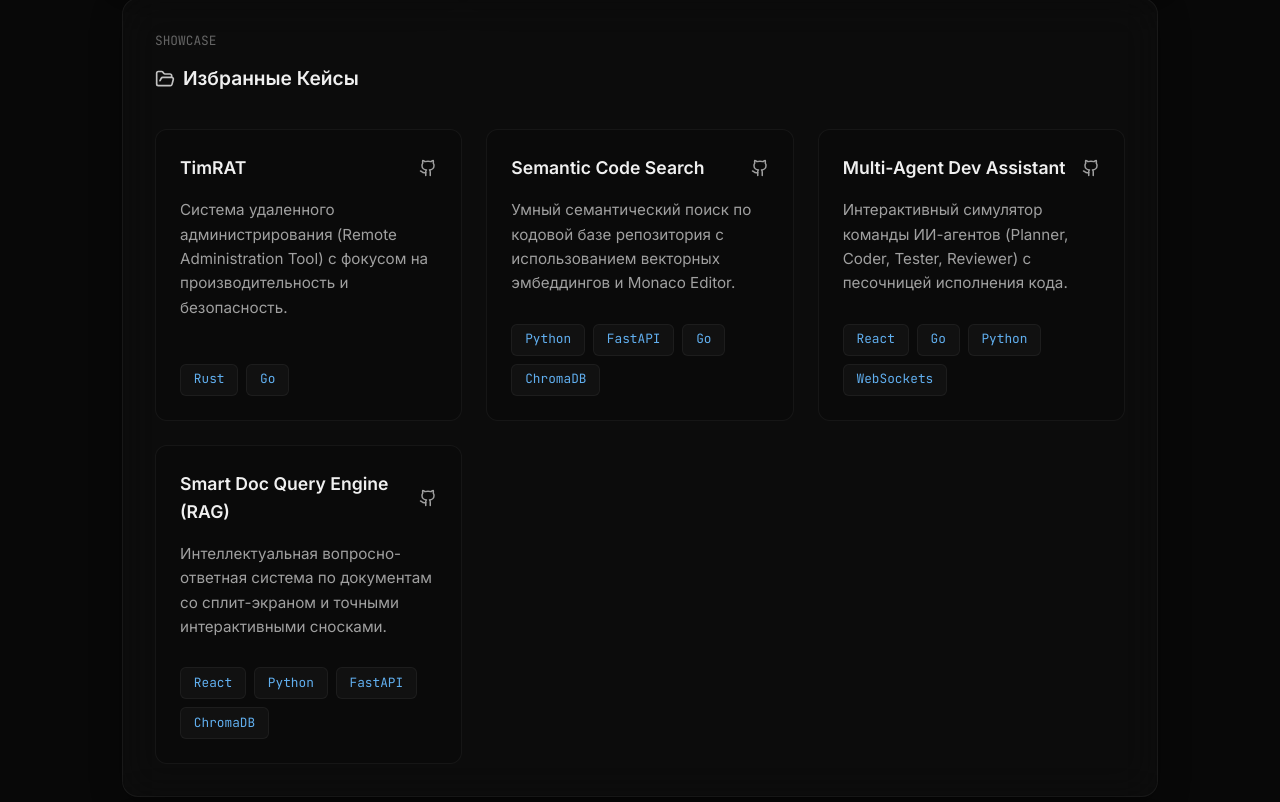
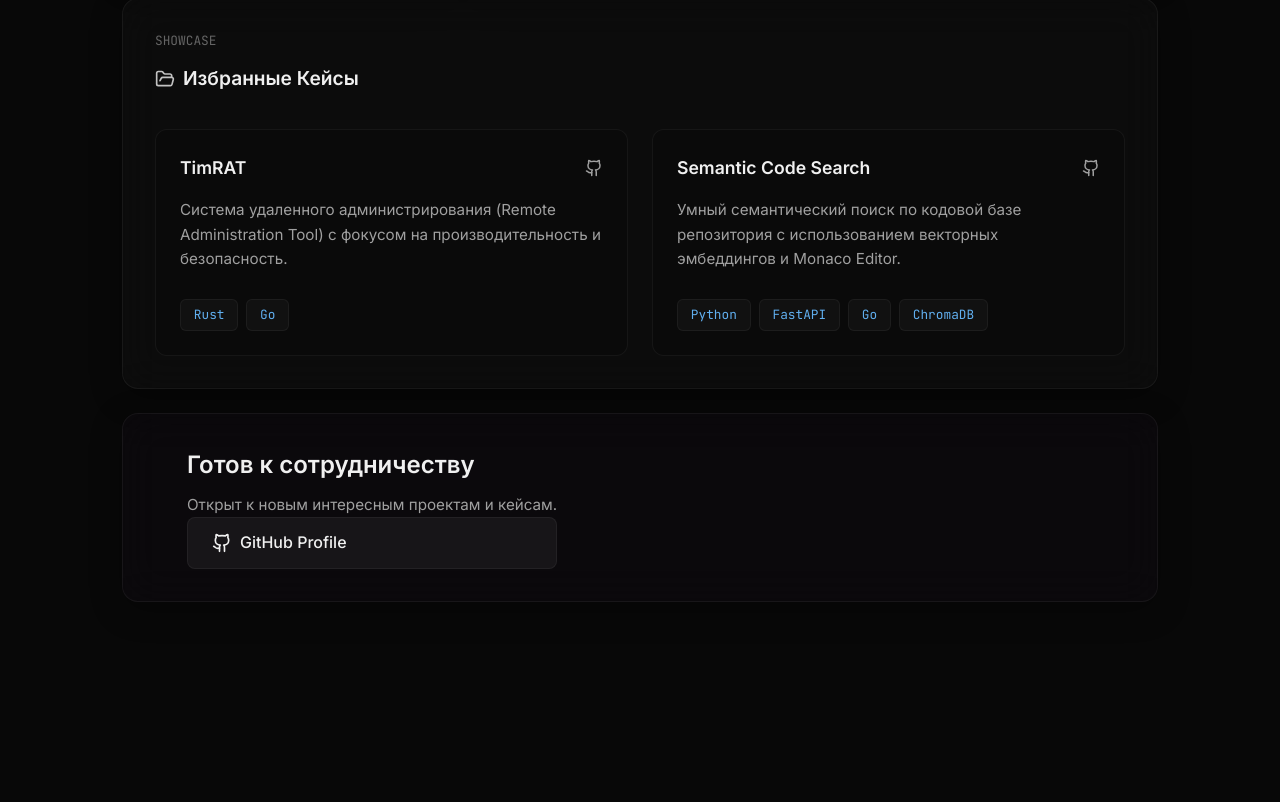
Before and after one commit to tessych/tessych.github.io, a React (Vite) app: page / in a window 1280 px wide. Shown: the part 1218-2020 px from the top of the page. After the commit the page ends 1884 px from the top, so only its background shows below. Built offline with nearby package versions, Linux system fonts and the light colour scheme.

Commit message:
Remove Multi Agent and Smart Doc projects from showcase

```diff
--- a/src/App.tsx
+++ b/src/App.tsx
@@ -276,37 +276,7 @@ function App() {
                 </div>
               </div>
 
-              <div className="project-item">
-                <div className="project-header">
-                  <h4>Multi-Agent Dev Assistant</h4>
-                  <div className="project-links">
-                    <a href="https://github.com/tessych" target="_blank" rel="noopener noreferrer" className="icon-link"><GithubIcon size={18} /></a>
-                  </div>
-                </div>
-                <p style={{ marginTop: '0.25rem' }}>Интерактивный симулятор команды ИИ-агентов (Planner, Coder, Tester, Reviewer) с песочницей исполнения кода.</p>
-                <div className="stack-tags" style={{ marginTop: 'auto', paddingTop: '1rem' }}>
-                  <span className="tag">React</span>
-                  <span className="tag">Go</span>
-                  <span className="tag">Python</span>
-                  <span className="tag">WebSockets</span>
-                </div>
-              </div>
 
-              <div className="project-item">
-                <div className="project-header">
-                  <h4>Smart Doc Query Engine (RAG)</h4>
-                  <div className="project-links">
-                    <a href="https://github.com/tessych" target="_blank" rel="noopener noreferrer" className="icon-link"><GithubIcon size={18} /></a>
-                  </div>
-                </div>
-                <p style={{ marginTop: '0.25rem' }}>Интеллектуальная вопросно-ответная система по документам со сплит-экраном и точными интерактивными сносками.</p>
-                <div className="stack-tags" style={{ marginTop: 'auto', paddingTop: '1rem' }}>
-                  <span className="tag">React</span>
-                  <span className="tag">Python</span>
-                  <span className="tag">FastAPI</span>
-                  <span className="tag">ChromaDB</span>
-                </div>
-              </div>
             </div>
           </SpotlightCard>
 
```
